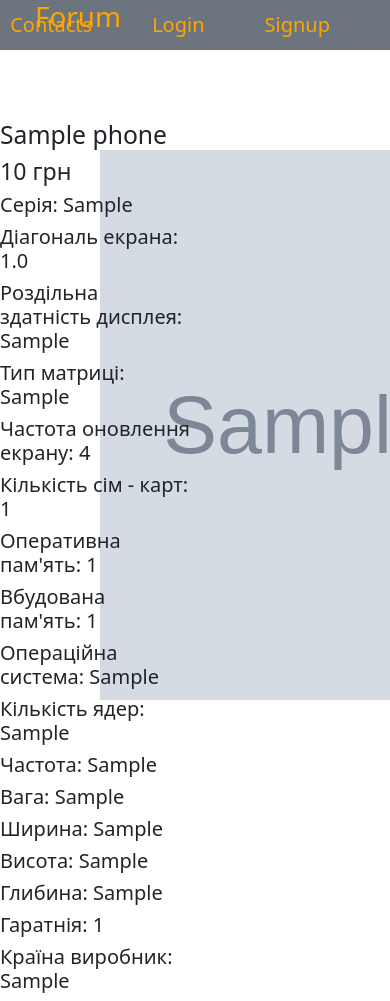
After one commit to Maksim124512M/Phone-shop, a Django app: page /phone/1/ in a window 390 px wide; the page is wider, and only the part inside the window is pictured. The commit adds this page. Run offline with Django 5.2, Linux system fonts and the light colour scheme; tables that the repository leaves empty hold one stand-in row (values such as "Sample post"); grey boxes marked "Sample" are stand-in pictures.

Commit message:
Phones displaying

```diff
--- a/mobile_shop/settings.py
+++ b/mobile_shop/settings.py
@@ -130,6 +130,9 @@ STATICFILES_DIRS = [
     BASE_DIR / 'static',
 ]
 
+# Media
+MEDIA_URL = '/media/'
+
 # Default primary key field type
 # https://docs.djangoproject.com/en/5.1/ref/settings/#default-auto-field
 
--- a/mobile_shop/urls.py
+++ b/mobile_shop/urls.py
@@ -16,8 +16,10 @@ Including another URLconf
 """
 from django.contrib import admin
 from django.urls import path, include
+from django.conf import settings
+from django.conf.urls.static import static
 
 urlpatterns = [
     path('admin/', admin.site.urls),
     path('', include('phones.urls')),
-]
+] + static(settings.MEDIA_URL, document_root=settings.MEDIA_ROOT)
--- a/phones/models.py
+++ b/phones/models.py
@@ -1,7 +1,9 @@
 from django.db import models
+from django.urls import reverse
 
 
 class Phone(models.Model):
+    image = models.ImageField(upload_to='phones-images/', null=True)
     name = models.CharField(max_length=255)
     series = models.CharField(max_length=255)
     screen_diagonal = models.FloatField()
--- a/phones/urls.py
+++ b/phones/urls.py
@@ -1,8 +1,9 @@
 from django.urls import path
 
-from phones.views import HomeView
+from phones.views import HomeView, PhoneDetailView
 
 
 urlpatterns = [
-    path('', HomeView.as_view(), name='home')
+    path('', HomeView.as_view(), name='home'),
+    path('phone/<int:pk>/', PhoneDetailView.as_view(), name='phone_detail'),
 ]
--- a/phones/views.py
+++ b/phones/views.py
@@ -7,3 +7,9 @@ class HomeView(generic.ListView):
     model = Phone
     template_name = 'phones/home.html'
     context_object_name = 'phones'
+
+
+class PhoneDetailView(generic.DetailView):
+    model = Phone
+    template_name = 'phones/phone-detail.html'
+    context_object_name = 'phone'
--- /dev/null
+++ b/static/phones/css/phone_detail.css
@@ -0,0 +1,10 @@
+div img {
+    margin-top: 100px;
+    margin-left: 100px;
+}
+
+.info {
+    position: absolute;
+    right: 200px;
+    top: 120px;
+}
--- /dev/null
+++ b/templates/phones/phone-detail.html
@@ -0,0 +1,34 @@
+{% extends 'base.html' %}
+{% load static %}
+
+{% block head %}
+<title>{{ phone.name }}</title>
+<link rel="stylesheet" href="{% static 'phones/css/phone_detail.css' %}">
+{% endblock %}
+
+{% block body %}
+<div>
+    <img src="{{ phone.image.url }}" width="400" height="550">
+    <div class="info">
+        <h2>{{ phone.name }}</h2>
+        <h3 class="mt-2 me-5">{{ phone.price }} грн</h3>
+        <h5>Серія: {{ phone.series }}</h5>
+        <h5>Діагональ екрана: {{ phone.screen_diagonal }}</h5>
+        <h5>Роздільна здатність дисплея: {{ phone.display_resolution }}</h5>
+        <h5>Тип матриці: {{ phone.type_of_matrix }}</h5>
+        <h5>Частота оновлення екрану: {{ phone.screen_refresh_rate }}</h5>
+        <h5>Кількість сім - карт: {{ phone.count_of_sim_cards }}</h5>
+        <h5>Оперативна пам'ять: {{ phone.ram }}</h5>
+        <h5>Вбудована пам'ять: {{ phone.built_in_memory }}</h5>
+        <h5>Операційна система: {{ phone.operating_system }}</h5>
+        <h5>Кількість ядер: {{ phone.count_of_cores }}</h5>
+        <h5>Частота: {{ phone.frequency }}</h5>
+        <h5>Вага: {{ phone.weight }}</h5>
+        <h5>Ширина: {{ phone.width }}</h5>
+        <h5>Висота: {{ phone.height }}</h5>
+        <h5>Глибина: {{ phone.depth }}</h5>
+        <h5>Гаратнія: {{ phone.guarantee }}</h5>
+        <h5>Країна виробник: {{ phone.country_of_manufacture }}</h5>
+    </div>
+</div>
+{% endblock %}
```
Also changed, not shown: static/phones/css/home.css (+21 -0 lines), templates/phones/home.html (+10 -5 lines), phones/migrations/0002_phone_image.py (added), 1 other file.
